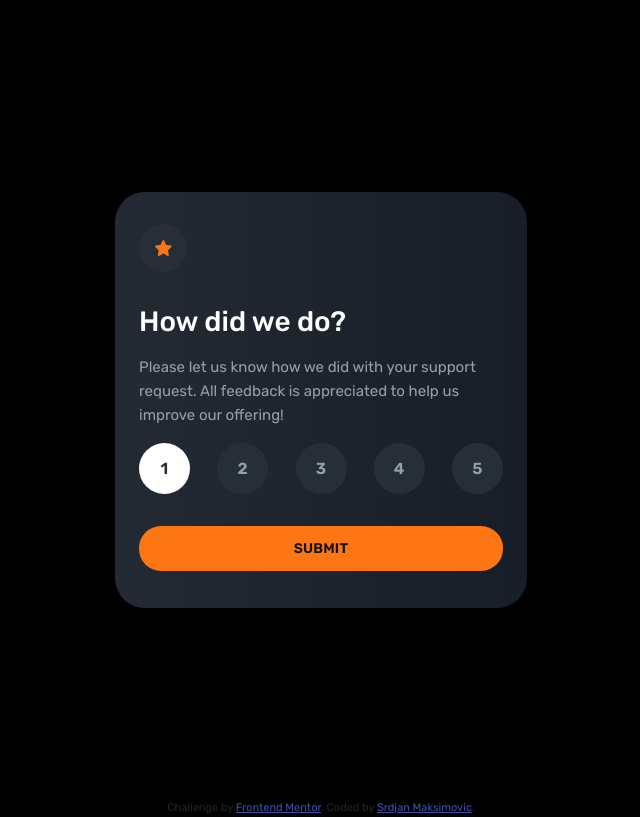
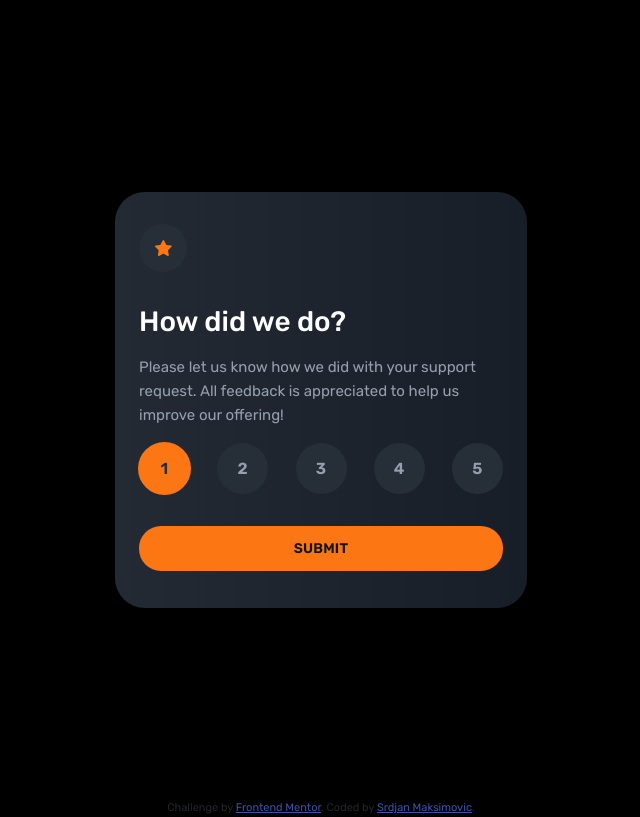
Before and after one commit to SrkiMax/Interactive-rating-component, a plain HTML site: page index.html in a window 1280 px wide. Both pictures are taken after a click on the radio button "1 out of 5". Shown: the whole page, without its empty margins (319-959 px from the left). Drawn offline with Linux system fonts and the light colour scheme.

Commit message:
changed the .circle:focus styling for outline and background color back to original

```diff
--- a/styles.css
+++ b/styles.css
@@ -156,9 +156,7 @@ p {
 }
 
 .circle:focus {
-    //outline: 2px solid var(--Orange);
-    background-color: white;
-    outline: none;
+    outline: 2px solid var(--Orange);
     outline-offset: -1px;
 
 }
```
